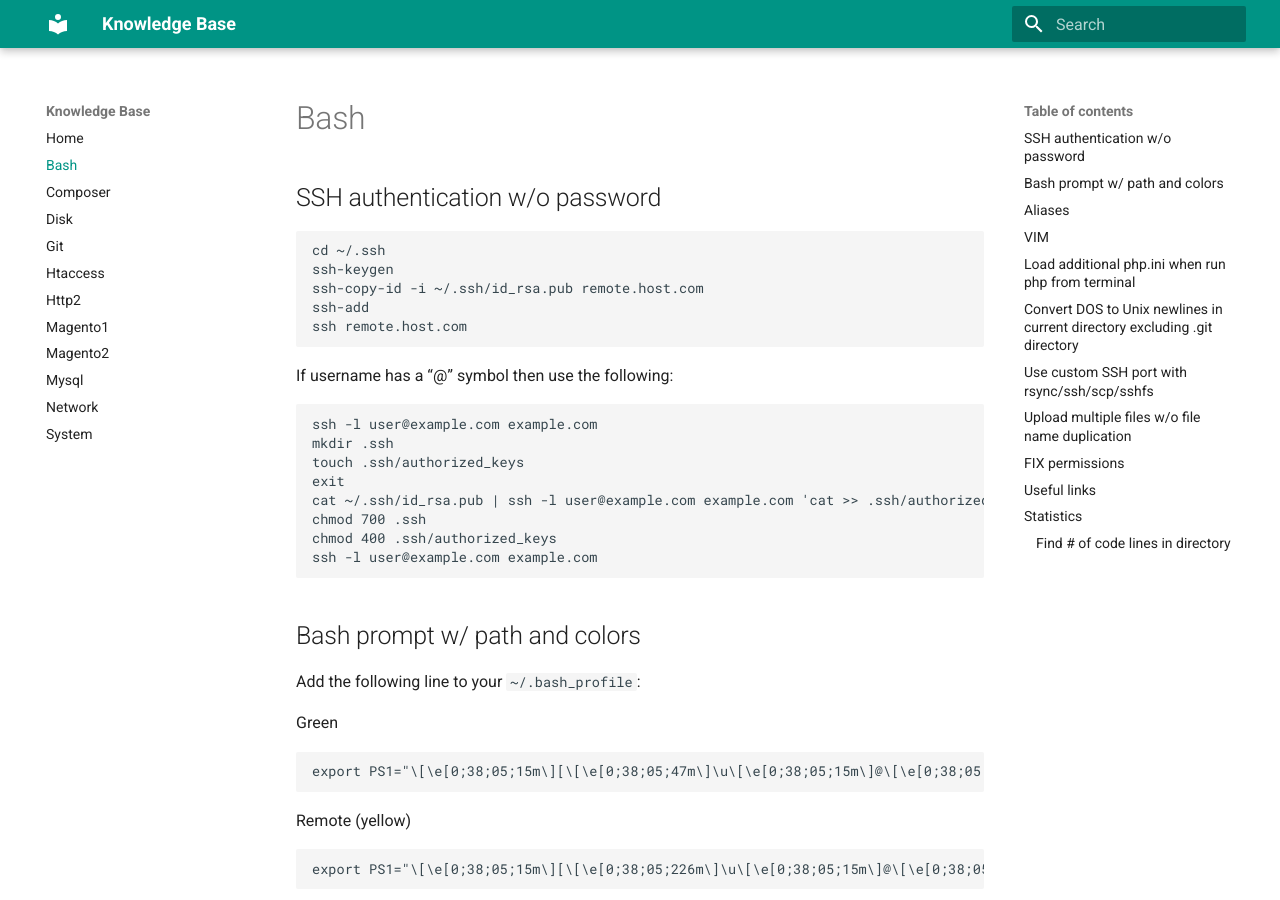
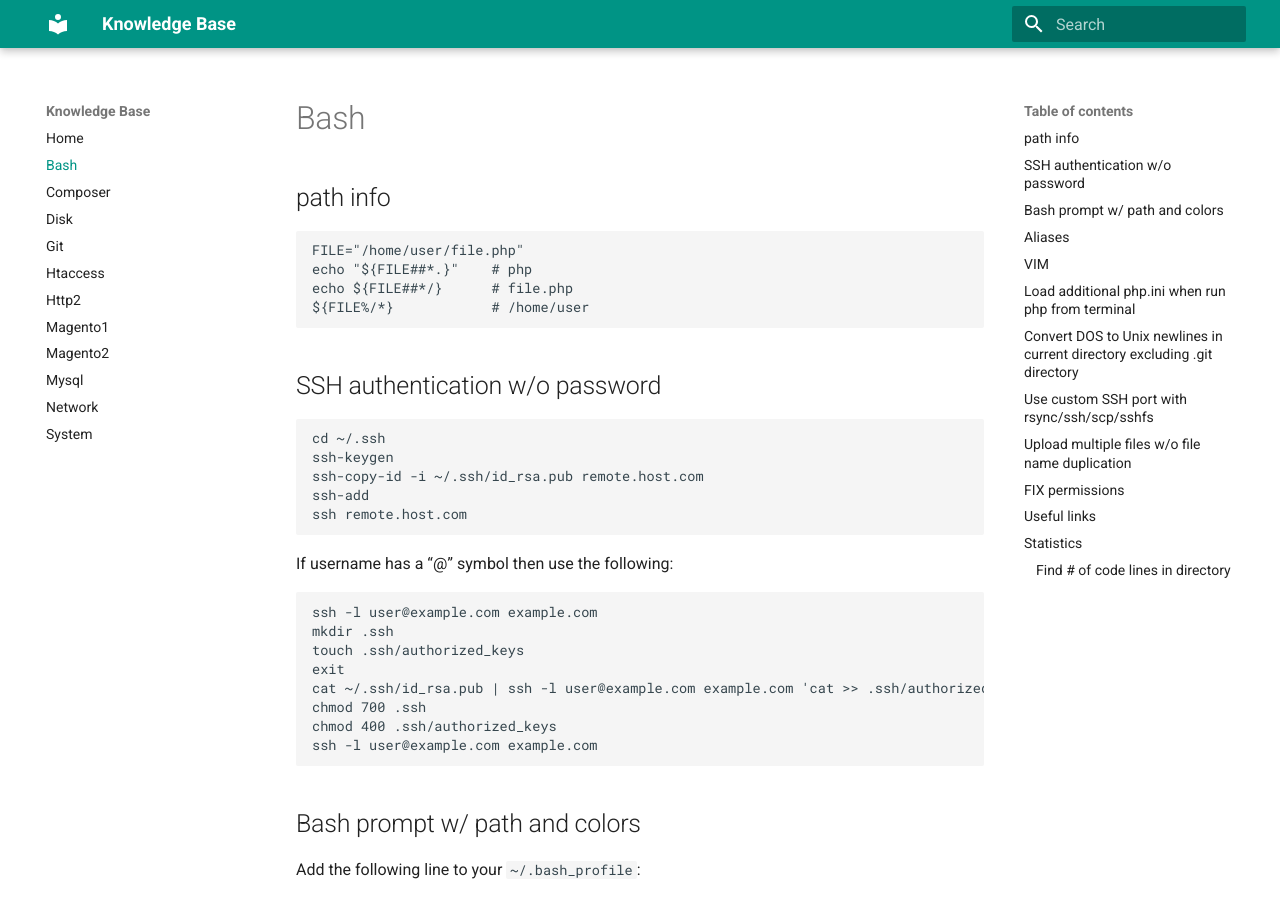
Before and after one commit to yutv/kb, an MkDocs documentation site: the page built from docs/bash.md, in a window 1280 px wide and 900 px high. Built offline with MkDocs 1.6.1 and Material for MkDocs 9.7.7, drawn with Linux system fonts in a browser that asks for light colours.

Commit message:
added bash path info

````diff
--- a/docs/bash.md
+++ b/docs/bash.md
@@ -1,3 +1,10 @@
+##path info
+
+    FILE="/home/user/file.php"
+    echo "${FILE##*.}"    # php
+    echo ${FILE##*/}      # file.php
+    ${FILE%/*}            # /home/user
+
 ##SSH authentication w/o password
 ```bash
 cd ~/.ssh
````
